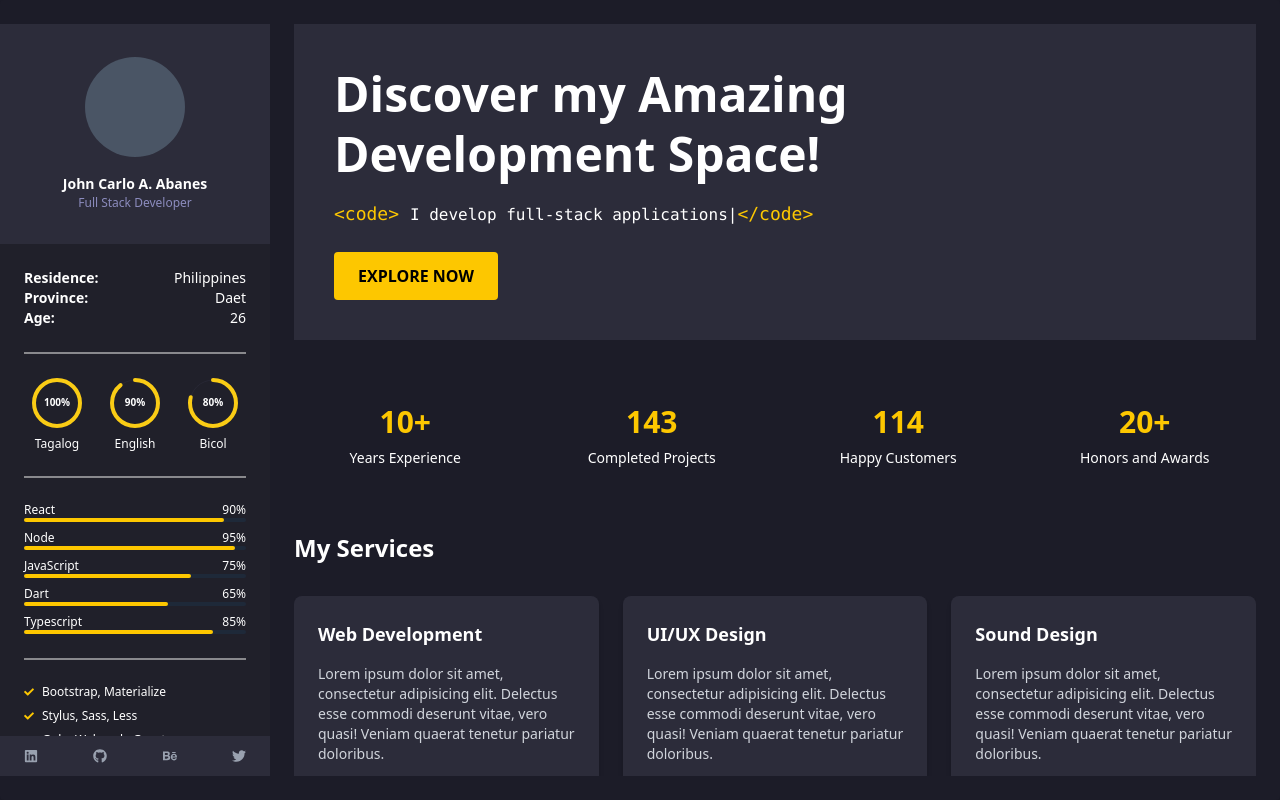
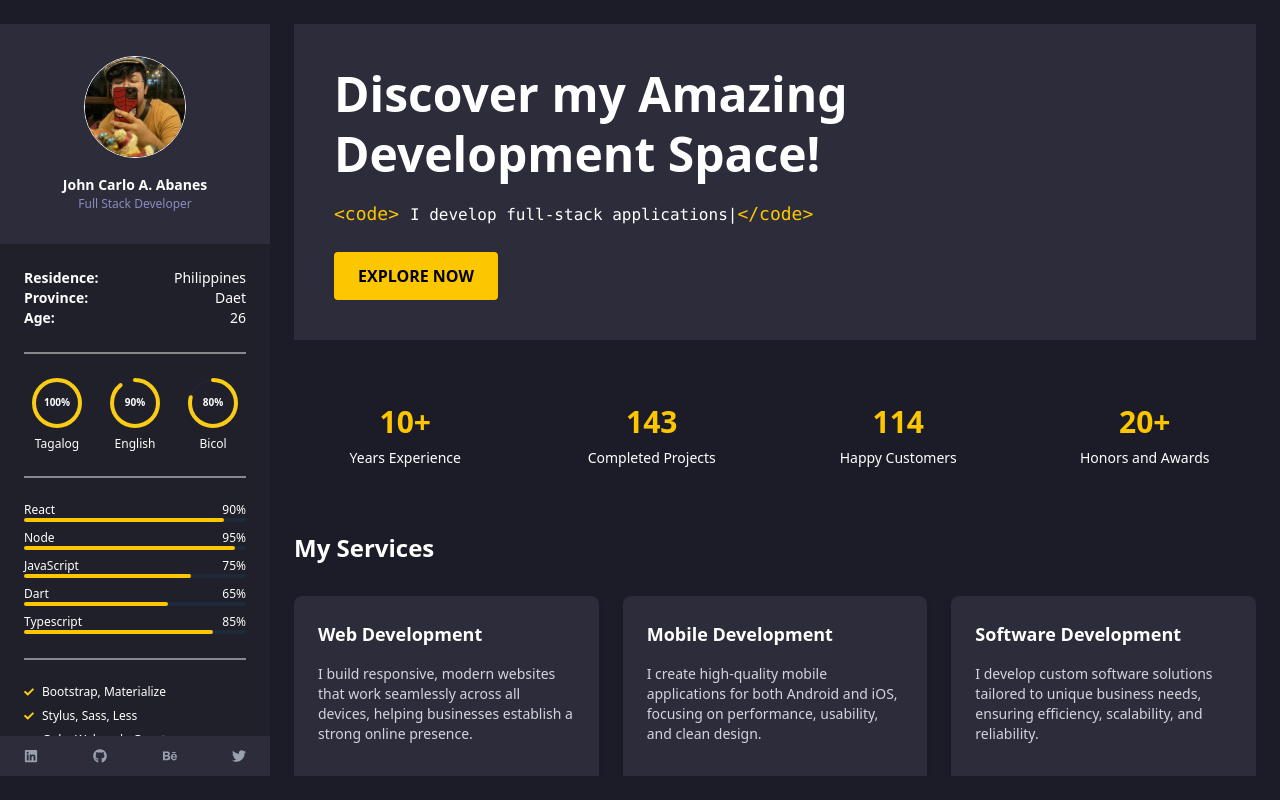
Before and after one commit to ElysiumsGit/portfolio_two, a React (Vite) app in the folder frontend/: page / in a window 1280 px wide. Built offline with nearby package versions, Linux system fonts and the light colour scheme.

Commit message:
latest Carlo

```diff
--- a/frontend/package.json
+++ b/frontend/package.json
@@ -16,6 +16,7 @@
     "react": "^19.1.0",
     "react-dom": "^19.1.0",
     "react-icons": "^5.5.0",
+    "react-responsive": "^10.0.1",
     "react-type-animation": "^3.2.0",
     "tailwindcss": "^4.1.10"
   },
--- a/frontend/src/App.jsx
+++ b/frontend/src/App.jsx
@@ -1,13 +1,78 @@
+import { useState } from "react";
 import Footer from "./components/Footer";
 import LeftProfile from "./components/LeftProfile";
 import Home from "./pages/Home";
+import { FiMenu, FiX } from "react-icons/fi";
+import UseResponsive from "./components/UseResponsive";
 
 function App() {
+  const [isMenuOpen, setIsMenuOpen] = useState(false);
+  const { isMobile } = UseResponsive();
+
+  const handleClickMenu = () => {
+    setIsMenuOpen(true);
+  };
+
+  const handleCloseMenu = () => {
+    setIsMenuOpen(false);
+  };
+
   return (
     <div className="flex items-center justify-center min-h-screen overflow-hidden">
-      <div className="flex w-[1300px] bg-background rounded shadow h-screen py-6">
-        <LeftProfile />
-        <div className="flex-1 bg-background px-6 h-full overflow-y-auto scroll-hidden">
+      <div
+        className={`relative flex w-[1300px] bg-background rounded shadow h-screen overflow-hidden ${
+          !isMobile && "py-6"
+        }`}
+      >
+        {/* Overlay for dimming background when menu is open */}
+        {isMobile && isMenuOpen && (
+          <div
+            className="absolute inset-0 bg-black opacity-40 z-40"
+            onClick={handleCloseMenu}
+          />
+        )}
+
+        {/* Sidebar */}
+        <div
+          className={`
+            ${isMobile ? "absolute z-50 h-full" : "relative"}
+            transition-transform duration-300 ease-in-out
+            ${
+              isMobile
+                ? isMenuOpen
+                  ? "translate-x-0"
+                  : "-translate-x-full"
+                : ""
+            }
+          `}
+        >
+          <LeftProfile />
+        </div>
+
+        {/* Main content */}
+        <div
+          className={`flex-1 bg-background px-6 h-full overflow-y-auto scroll-hidden  ${
+            isMobile && "py-6"
+          }  relative z-10`}
+        >
+          <div className="flex justify-end">
+            {isMobile && !isMenuOpen && (
+              <FiMenu
+                size={24}
+                color="white"
+                className="mb-4"
+                onClick={handleClickMenu}
+              />
+            )}
+            {isMobile && isMenuOpen && (
+              <FiX
+                size={24}
+                color="white"
+                className="mb-4"
+                onClick={handleCloseMenu}
+              />
+            )}
+          </div>
           <Home />
           <Footer />
         </div>
--- a/frontend/src/components/LeftProfile.jsx
+++ b/frontend/src/components/LeftProfile.jsx
@@ -7,6 +7,7 @@ import {
   FaBehance,
   FaTwitter,
 } from "react-icons/fa";
+import profile from "../assets/profile-jc.jpg";
 import { IoMdCloudDownload } from "react-icons/io";
 
 const LeftProfile = () => {
@@ -35,7 +36,12 @@ const LeftProfile = () => {
     <div className="flex flex-col h-full w-[270px] bg-[#1E1E2F] text-white">
       {/* Top Section */}
       <section className="bg-foreground-1 h-[220px] flex flex-col items-center justify-center gap-4">
-        <div className="rounded-full bg-gray-600 w-[100px] h-[100px]" />
+        <div className="border border-white rounded-full">
+          <div className="rounded-full bg-gray-600 w-[100px] h-[100px]">
+            <img src={profile} alt="" className="rounded-full" />
+          </div>
+        </div>
+
         <div className="flex flex-col items-center">
           <h1 className="text-[14px] font-semibold">John Carlo A. Abanes</h1>
           <h1 className="text-[12px] text-secondary">Full Stack Developer</h1>
@@ -107,7 +113,7 @@ const LeftProfile = () => {
         <div className="space-y-2 text-xs">
           {otherSkills.map((tool, i) => (
             <div key={i} className="flex items-center gap-2">
-              <FaCheck className="text-yellow-400 text-[10px]" />
+              <FaCheck className="color-primary text-[10px]" />
               <span>{tool}</span>
             </div>
           ))}
@@ -116,7 +122,7 @@ const LeftProfile = () => {
         <hr />
 
         <div className="flex items-center justify-start gap-2">
-          <IoMdCloudDownload className="text-yellow-400 text-lg" />
+          <IoMdCloudDownload className="color-primary text-lg" />
           <h1 className="font-semibold text-xs">DOWNLOAD RESUME</h1>
         </div>
       </section>
--- a/frontend/src/components/Portfolio.jsx
+++ b/frontend/src/components/Portfolio.jsx
@@ -11,14 +11,30 @@ const Portfolio = () => {
       image: "",
     },
     {
+      title: "Virtual Lab Cookery",
+      image: "",
+    },
+    {
+      title: "Bioverse",
+      image: "",
+    },
+    {
+      title: "Document Repository",
+      image: "",
+    },
+    {
       title: "Popina",
+      image: "",
+    },
+    {
+      title: "HR Haven Mobile",
       image: "",
     },
   ];
 
   return (
     <section>
-      <h2 className="text-2xl font-bold mb-8">Portfolio</h2>
+      <h2 className="text-2xl font-bold mb-8">Projects</h2>
       <div className="grid grid-cols-1 md:grid-cols-2 lg:grid-cols-3 gap-6">
         {services.map((service, index) => (
           <div
--- a/frontend/src/components/Services.jsx
+++ b/frontend/src/components/Services.jsx
@@ -2,12 +2,38 @@ import React from "react";
 
 const Services = () => {
   const services = [
-    { title: "Web Development" },
-    { title: "UI/UX Design" },
-    { title: "Sound Design" },
-    { title: "Game Design" },
-    { title: "Advertising" },
+    {
+      title: "Web Development",
+      description:
+        "I build responsive, modern websites that work seamlessly across all devices, helping businesses establish a strong online presence.",
+    },
+    {
+      title: "Mobile Development",
+      description:
+        "I create high-quality mobile applications for both Android and iOS, focusing on performance, usability, and clean design.",
+    },
+    {
+      title: "Software Development",
+      description:
+        "I develop custom software solutions tailored to unique business needs, ensuring efficiency, scalability, and reliability.",
+    },
+    {
+      title: "Backend Development",
+      description:
+        "I design and implement secure, scalable, and high-performance backends using modern technologies and best practices for APIs and databases.",
+    },
+    {
+      title: "Frontend Development",
+      description:
+        "I craft visually appealing and interactive user interfaces that deliver a smooth and engaging user experience.",
+    },
+    {
+      title: "UI/UX Design",
+      description:
+        "I focus on creating intuitive, user-friendly, and aesthetically pleasing designs that enhance satisfaction and improve overall usability.",
+    },
   ];
+
   return (
     <section>
       <h2 className="text-2xl font-bold mb-8">My Services</h2>
@@ -18,11 +44,7 @@ const Services = () => {
             className="bg-foreground-1 p-6 rounded-lg shadow-md hover:shadow-lg transition duration-300"
           >
             <h3 className="font-bold text-lg mb-4">{service.title}</h3>
-            <p className="text-sm text-gray-300 mb-4">
-              Lorem ipsum dolor sit amet, consectetur adipisicing elit. Delectus
-              esse commodi deserunt vitae, vero quasi! Veniam quaerat tenetur
-              pariatur doloribus.
-            </p>
+            <p className="text-sm text-gray-300 mb-4">{service.description}</p>
           </div>
         ))}
       </div>
--- /dev/null
+++ b/frontend/src/components/UseResponsive.jsx
@@ -0,0 +1,12 @@
+// src/hooks/useResponsive.js
+import { useMediaQuery } from "react-responsive";
+
+const UseResponsive = () => {
+  const isMobile = useMediaQuery({ maxWidth: 767 });
+  const isTablet = useMediaQuery({ minWidth: 768, maxWidth: 1023 });
+  const isDesktop = useMediaQuery({ minWidth: 1024 });
+
+  return { isMobile, isTablet, isDesktop };
+};
+
+export default UseResponsive;
--- a/frontend/src/index.css
+++ b/frontend/src/index.css
@@ -5,6 +5,7 @@
   --color-foreground-1: #2c2c3a;
   --color-foreground-2: #20202a;
   --color-text-secondary: #8c8cbe;
+  --color-primary: #facc15;
 }
 
 .bg-foreground-1 {
@@ -21,6 +22,10 @@
 
 .text-secondary {
   color: var(--color-text-secondary);
+}
+
+.color-primary {
+  color: var(--color-primary);
 }
 
 html,
```
Also changed, not shown: frontend/src/assets/profile-jc.jpg (added), 1 other file (tests, documents, lock files or other folders).
